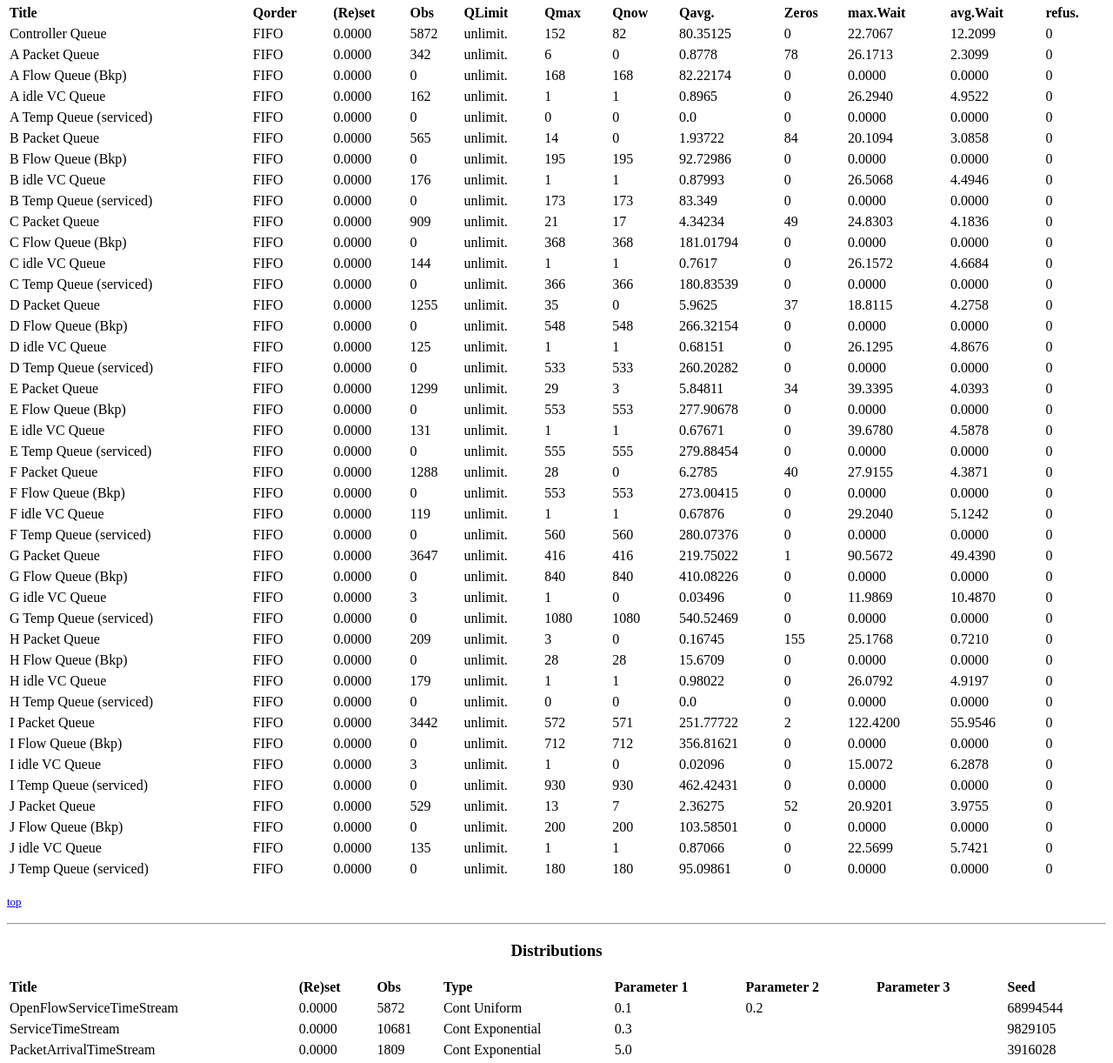
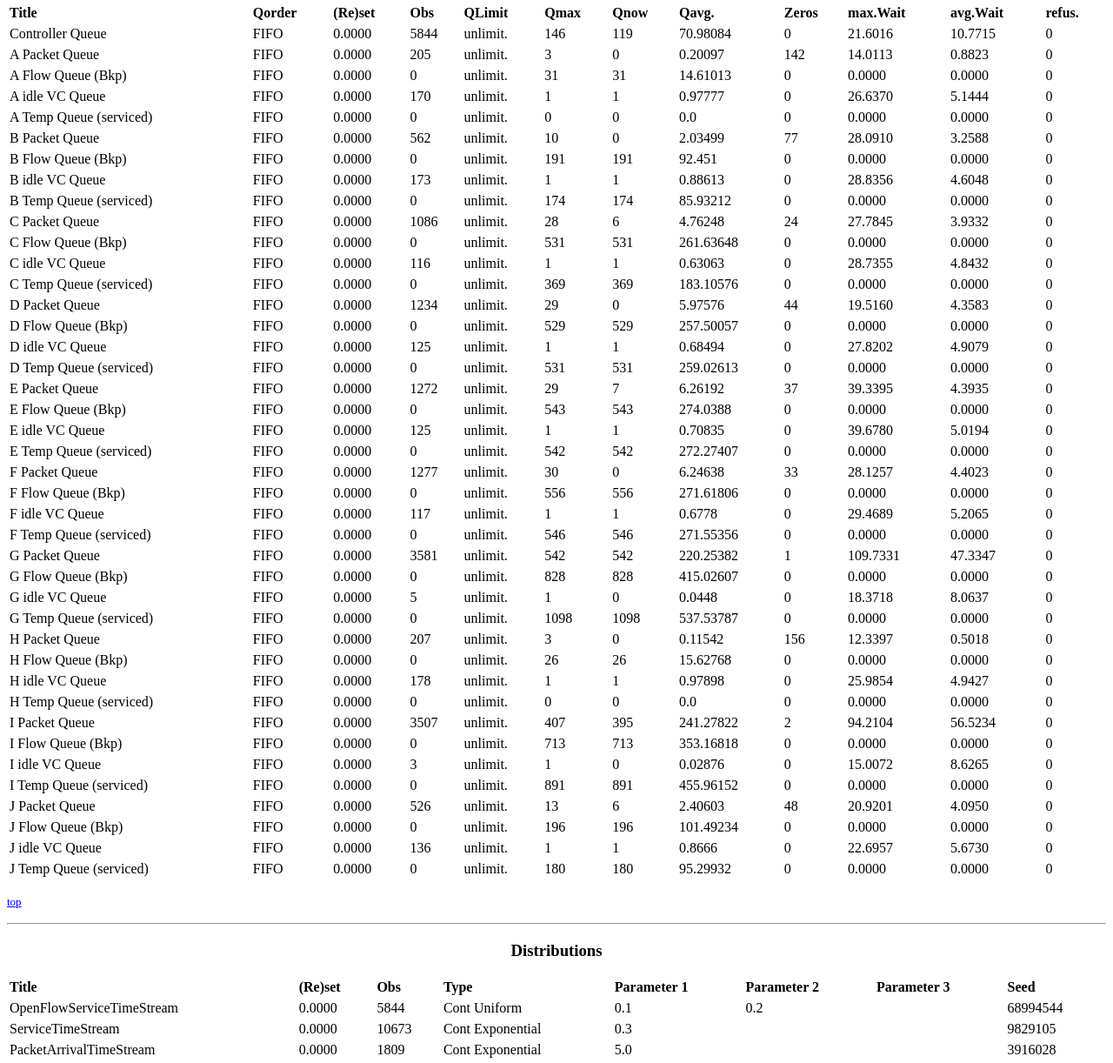
Before and after one commit to JyothishmathiCV/SDN-simulation, a website: page ProcessExampleExperiment_report.html in a window 1280 px wide. Shown: the part 563-1785 px from the top of the page at 87% size. Drawn offline with Linux system fonts and the light colour scheme.

Commit message:
newchange

```diff
--- a/ProcessExampleExperiment_report.html
+++ b/ProcessExampleExperiment_report.html
@@ -17,7 +17,7 @@
 <tr valign="top"><td><b><div align="left">Property</div></b></td><td><b><div align="left">Content</div></b></td></tr>
 <tr valign="top"></tr>
 <tr valign="top"><td>Simulation duration</td><td>Experiment run from 0.0000 until 900.0000.</td></tr>
-<tr valign="top"><td>Computation duration (HH:MM:SS)</td><td>00:00:09</td></tr>
+<tr valign="top"><td>Computation duration (HH:MM:SS)</td><td>00:00:03</td></tr>
 <tr valign="top"><td>Resets</td><td>No resets during the experiment run.</td></tr>
 <tr valign="top"><td>Seed</td><td>979</td></tr>
 <tr valign="top"><td>Errors</td><td>Attention: At least one error or warning has occurred. See error output for details.</td></tr>
@@ -26,56 +26,56 @@
 <hr><div align="center"><h3>Queues</h3></div>
 <table border="0" cellspacing="0" cellpadding="3" width="100%">
 <tr valign="top"><td><b><div align="left">Title</div></b></td><td><b><div align="left">Qorder</div></b></td><td><b><div align="left">(Re)set</div></b></td><td><b><div align="left">Obs</div></b></td><td><b><div align="left">QLimit</div></b></td><td><b><div align="left">Qmax</div></b></td><td><b><div align="left">Qnow</div></b></td><td><b><div align="left">Qavg.</div></b></td><td><b><div align="left">Zeros</div></b></td><td><b><div align="left">max.Wait</div></b></td><td><b><div align="left">avg.Wait</div></b></td><td><b><div align="left">refus.</div></b></td></tr>
-<tr valign="top"><td>Controller Queue</td><td>FIFO</td><td>0.0000</td><td>5872</td><td>unlimit.</td><td>152</td><td>82</td><td>80.35125</td><td>0</td><td>22.7067</td><td>12.2099</td><td>0</td></tr>
-<tr valign="top"><td>A Packet Queue</td><td>FIFO</td><td>0.0000</td><td>342</td><td>unlimit.</td><td>6</td><td>0</td><td>0.8778</td><td>78</td><td>26.1713</td><td>2.3099</td><td>0</td></tr>
-<tr valign="top"><td>A Flow Queue (Bkp)</td><td>FIFO</td><td>0.0000</td><td>0</td><td>unlimit.</td><td>168</td><td>168</td><td>82.22174</td><td>0</td><td>0.0000</td><td>0.0000</td><td>0</td></tr>
-<tr valign="top"><td>A idle VC Queue</td><td>FIFO</td><td>0.0000</td><td>162</td><td>unlimit.</td><td>1</td><td>1</td><td>0.8965</td><td>0</td><td>26.2940</td><td>4.9522</td><td>0</td></tr>
+<tr valign="top"><td>Controller Queue</td><td>FIFO</td><td>0.0000</td><td>5844</td><td>unlimit.</td><td>146</td><td>119</td><td>70.98084</td><td>0</td><td>21.6016</td><td>10.7715</td><td>0</td></tr>
+<tr valign="top"><td>A Packet Queue</td><td>FIFO</td><td>0.0000</td><td>205</td><td>unlimit.</td><td>3</td><td>0</td><td>0.20097</td><td>142</td><td>14.0113</td><td>0.8823</td><td>0</td></tr>
+<tr valign="top"><td>A Flow Queue (Bkp)</td><td>FIFO</td><td>0.0000</td><td>0</td><td>unlimit.</td><td>31</td><td>31</td><td>14.61013</td><td>0</td><td>0.0000</td><td>0.0000</td><td>0</td></tr>
+<tr valign="top"><td>A idle VC Queue</td><td>FIFO</td><td>0.0000</td><td>170</td><td>unlimit.</td><td>1</td><td>1</td><td>0.97777</td><td>0</td><td>26.6370</td><td>5.1444</td><td>0</td></tr>
 <tr valign="top"><td>A Temp Queue (serviced)</td><td>FIFO</td><td>0.0000</td><td>0</td><td>unlimit.</td><td>0</td><td>0</td><td>0.0</td><td>0</td><td>0.0000</td><td>0.0000</td><td>0</td></tr>
-<tr valign="top"><td>B Packet Queue</td><td>FIFO</td><td>0.0000</td><td>565</td><td>unlimit.</td><td>14</td><td>0</td><td>1.93722</td><td>84</td><td>20.1094</td><td>3.0858</td><td>0</td></tr>
-<tr valign="top"><td>B Flow Queue (Bkp)</td><td>FIFO</td><td>0.0000</td><td>0</td><td>unlimit.</td><td>195</td><td>195</td><td>92.72986</td><td>0</td><td>0.0000</td><td>0.0000</td><td>0</td></tr>
-<tr valign="top"><td>B idle VC Queue</td><td>FIFO</td><td>0.0000</td><td>176</td><td>unlimit.</td><td>1</td><td>1</td><td>0.87993</td><td>0</td><td>26.5068</td><td>4.4946</td><td>0</td></tr>
-<tr valign="top"><td>B Temp Queue (serviced)</td><td>FIFO</td><td>0.0000</td><td>0</td><td>unlimit.</td><td>173</td><td>173</td><td>83.349</td><td>0</td><td>0.0000</td><td>0.0000</td><td>0</td></tr>
-<tr valign="top"><td>C Packet Queue</td><td>FIFO</td><td>0.0000</td><td>909</td><td>unlimit.</td><td>21</td><td>17</td><td>4.34234</td><td>49</td><td>24.8303</td><td>4.1836</td><td>0</td></tr>
-<tr valign="top"><td>C Flow Queue (Bkp)</td><td>FIFO</td><td>0.0000</td><td>0</td><td>unlimit.</td><td>368</td><td>368</td><td>181.01794</td><td>0</td><td>0.0000</td><td>0.0000</td><td>0</td></tr>
-<tr valign="top"><td>C idle VC Queue</td><td>FIFO</td><td>0.0000</td><td>144</td><td>unlimit.</td><td>1</td><td>1</td><td>0.7617</td><td>0</td><td>26.1572</td><td>4.6684</td><td>0</td></tr>
-<tr valign="top"><td>C Temp Queue (serviced)</td><td>FIFO</td><td>0.0000</td><td>0</td><td>unlimit.</td><td>366</td><td>366</td><td>180.83539</td><td>0</td><td>0.0000</td><td>0.0000</td><td>0</td></tr>
-<tr valign="top"><td>D Packet Queue</td><td>FIFO</td><td>0.0000</td><td>1255</td><td>unlimit.</td><td>35</td><td>0</td><td>5.9625</td><td>37</td><td>18.8115</td><td>4.2758</td><td>0</td></tr>
-<tr valign="top"><td>D Flow Queue (Bkp)</td><td>FIFO</td><td>0.0000</td><td>0</td><td>unlimit.</td><td>548</td><td>548</td><td>266.32154</td><td>0</td><td>0.0000</td><td>0.0000</td><td>0</td></tr>
-<tr valign="top"><td>D idle VC Queue</td><td>FIFO</td><td>0.0000</td><td>125</td><td>unlimit.</td><td>1</td><td>1</td><td>0.68151</td><td>0</td><td>26.1295</td><td>4.8676</td><td>0</td></tr>
-<tr valign="top"><td>D Temp Queue (serviced)</td><td>FIFO</td><td>0.0000</td><td>0</td><td>unlimit.</td><td>533</td><td>533</td><td>260.20282</td><td>0</td><td>0.0000</td><td>0.0000</td><td>0</td></tr>
-<tr valign="top"><td>E Packet Queue</td><td>FIFO</td><td>0.0000</td><td>1299</td><td>unlimit.</td><td>29</td><td>3</td><td>5.84811</td><td>34</td><td>39.3395</td><td>4.0393</td><td>0</td></tr>
-<tr valign="top"><td>E Flow Queue (Bkp)</td><td>FIFO</td><td>0.0000</td><td>0</td><td>unlimit.</td><td>553</td><td>553</td><td>277.90678</td><td>0</td><td>0.0000</td><td>0.0000</td><td>0</td></tr>
-<tr valign="top"><td>E idle VC Queue</td><td>FIFO</td><td>0.0000</td><td>131</td><td>unlimit.</td><td>1</td><td>1</td><td>0.67671</td><td>0</td><td>39.6780</td><td>4.5878</td><td>0</td></tr>
-<tr valign="top"><td>E Temp Queue (serviced)</td><td>FIFO</td><td>0.0000</td><td>0</td><td>unlimit.</td><td>555</td><td>555</td><td>279.88454</td><td>0</td><td>0.0000</td><td>0.0000</td><td>0</td></tr>
-<tr valign="top"><td>F Packet Queue</td><td>FIFO</td><td>0.0000</td><td>1288</td><td>unlimit.</td><td>28</td><td>0</td><td>6.2785</td><td>40</td><td>27.9155</td><td>4.3871</td><td>0</td></tr>
-<tr valign="top"><td>F Flow Queue (Bkp)</td><td>FIFO</td><td>0.0000</td><td>0</td><td>unlimit.</td><td>553</td><td>553</td><td>273.00415</td><td>0</td><td>0.0000</td><td>0.0000</td><td>0</td></tr>
-<tr valign="top"><td>F idle VC Queue</td><td>FIFO</td><td>0.0000</td><td>119</td><td>unlimit.</td><td>1</td><td>1</td><td>0.67876</td><td>0</td><td>29.2040</td><td>5.1242</td><td>0</td></tr>
-<tr valign="top"><td>F Temp Queue (serviced)</td><td>FIFO</td><td>0.0000</td><td>0</td><td>unlimit.</td><td>560</td><td>560</td><td>280.07376</td><td>0</td><td>0.0000</td><td>0.0000</td><td>0</td></tr>
-<tr valign="top"><td>G Packet Queue</td><td>FIFO</td><td>0.0000</td><td>3647</td><td>unlimit.</td><td>416</td><td>416</td><td>219.75022</td><td>1</td><td>90.5672</td><td>49.4390</td><td>0</td></tr>
-<tr valign="top"><td>G Flow Queue (Bkp)</td><td>FIFO</td><td>0.0000</td><td>0</td><td>unlimit.</td><td>840</td><td>840</td><td>410.08226</td><td>0</td><td>0.0000</td><td>0.0000</td><td>0</td></tr>
-<tr valign="top"><td>G idle VC Queue</td><td>FIFO</td><td>0.0000</td><td>3</td><td>unlimit.</td><td>1</td><td>0</td><td>0.03496</td><td>0</td><td>11.9869</td><td>10.4870</td><td>0</td></tr>
-<tr valign="top"><td>G Temp Queue (serviced)</td><td>FIFO</td><td>0.0000</td><td>0</td><td>unlimit.</td><td>1080</td><td>1080</td><td>540.52469</td><td>0</td><td>0.0000</td><td>0.0000</td><td>0</td></tr>
-<tr valign="top"><td>H Packet Queue</td><td>FIFO</td><td>0.0000</td><td>209</td><td>unlimit.</td><td>3</td><td>0</td><td>0.16745</td><td>155</td><td>25.1768</td><td>0.7210</td><td>0</td></tr>
-<tr valign="top"><td>H Flow Queue (Bkp)</td><td>FIFO</td><td>0.0000</td><td>0</td><td>unlimit.</td><td>28</td><td>28</td><td>15.6709</td><td>0</td><td>0.0000</td><td>0.0000</td><td>0</td></tr>
-<tr valign="top"><td>H idle VC Queue</td><td>FIFO</td><td>0.0000</td><td>179</td><td>unlimit.</td><td>1</td><td>1</td><td>0.98022</td><td>0</td><td>26.0792</td><td>4.9197</td><td>0</td></tr>
+<tr valign="top"><td>B Packet Queue</td><td>FIFO</td><td>0.0000</td><td>562</td><td>unlimit.</td><td>10</td><td>0</td><td>2.03499</td><td>77</td><td>28.0910</td><td>3.2588</td><td>0</td></tr>
+<tr valign="top"><td>B Flow Queue (Bkp)</td><td>FIFO</td><td>0.0000</td><td>0</td><td>unlimit.</td><td>191</td><td>191</td><td>92.451</td><td>0</td><td>0.0000</td><td>0.0000</td><td>0</td></tr>
+<tr valign="top"><td>B idle VC Queue</td><td>FIFO</td><td>0.0000</td><td>173</td><td>unlimit.</td><td>1</td><td>1</td><td>0.88613</td><td>0</td><td>28.8356</td><td>4.6048</td><td>0</td></tr>
+<tr valign="top"><td>B Temp Queue (serviced)</td><td>FIFO</td><td>0.0000</td><td>0</td><td>unlimit.</td><td>174</td><td>174</td><td>85.93212</td><td>0</td><td>0.0000</td><td>0.0000</td><td>0</td></tr>
+<tr valign="top"><td>C Packet Queue</td><td>FIFO</td><td>0.0000</td><td>1086</td><td>unlimit.</td><td>28</td><td>6</td><td>4.76248</td><td>24</td><td>27.7845</td><td>3.9332</td><td>0</td></tr>
+<tr valign="top"><td>C Flow Queue (Bkp)</td><td>FIFO</td><td>0.0000</td><td>0</td><td>unlimit.</td><td>531</td><td>531</td><td>261.63648</td><td>0</td><td>0.0000</td><td>0.0000</td><td>0</td></tr>
+<tr valign="top"><td>C idle VC Queue</td><td>FIFO</td><td>0.0000</td><td>116</td><td>unlimit.</td><td>1</td><td>1</td><td>0.63063</td><td>0</td><td>28.7355</td><td>4.8432</td><td>0</td></tr>
+<tr valign="top"><td>C Temp Queue (serviced)</td><td>FIFO</td><td>0.0000</td><td>0</td><td>unlimit.</td><td>369</td><td>369</td><td>183.10576</td><td>0</td><td>0.0000</td><td>0.0000</td><td>0</td></tr>
+<tr valign="top"><td>D Packet Queue</td><td>FIFO</td><td>0.0000</td><td>1234</td><td>unlimit.</td><td>29</td><td>0</td><td>5.97576</td><td>44</td><td>19.5160</td><td>4.3583</td><td>0</td></tr>
+<tr valign="top"><td>D Flow Queue (Bkp)</td><td>FIFO</td><td>0.0000</td><td>0</td><td>unlimit.</td><td>529</td><td>529</td><td>257.50057</td><td>0</td><td>0.0000</td><td>0.0000</td><td>0</td></tr>
+<tr valign="top"><td>D idle VC Queue</td><td>FIFO</td><td>0.0000</td><td>125</td><td>unlimit.</td><td>1</td><td>1</td><td>0.68494</td><td>0</td><td>27.8202</td><td>4.9079</td><td>0</td></tr>
+<tr valign="top"><td>D Temp Queue (serviced)</td><td>FIFO</td><td>0.0000</td><td>0</td><td>unlimit.</td><td>531</td><td>531</td><td>259.02613</td><td>0</td><td>0.0000</td><td>0.0000</td><td>0</td></tr>
+<tr valign="top"><td>E Packet Queue</td><td>FIFO</td><td>0.0000</td><td>1272</td><td>unlimit.</td><td>29</td><td>7</td><td>6.26192</td><td>37</td><td>39.3395</td><td>4.3935</td><td>0</td></tr>
+<tr valign="top"><td>E Flow Queue (Bkp)</td><td>FIFO</td><td>0.0000</td><td>0</td><td>unlimit.</td><td>543</td><td>543</td><td>274.0388</td><td>0</td><td>0.0000</td><td>0.0000</td><td>0</td></tr>
+<tr valign="top"><td>E idle VC Queue</td><td>FIFO</td><td>0.0000</td><td>125</td><td>unlimit.</td><td>1</td><td>1</td><td>0.70835</td><td>0</td><td>39.6780</td><td>5.0194</td><td>0</td></tr>
+<tr valign="top"><td>E Temp Queue (serviced)</td><td>FIFO</td><td>0.0000</td><td>0</td><td>unlimit.</td><td>542</td><td>542</td><td>272.27407</td><td>0</td><td>0.0000</td><td>0.0000</td><td>0</td></tr>
+<tr valign="top"><td>F Packet Queue</td><td>FIFO</td><td>0.0000</td><td>1277</td><td>unlimit.</td><td>30</td><td>0</td><td>6.24638</td><td>33</td><td>28.1257</td><td>4.4023</td><td>0</td></tr>
+<tr valign="top"><td>F Flow Queue (Bkp)</td><td>FIFO</td><td>0.0000</td><td>0</td><td>unlimit.</td><td>556</td><td>556</td><td>271.61806</td><td>0</td><td>0.0000</td><td>0.0000</td><td>0</td></tr>
+<tr valign="top"><td>F idle VC Queue</td><td>FIFO</td><td>0.0000</td><td>117</td><td>unlimit.</td><td>1</td><td>1</td><td>0.6778</td><td>0</td><td>29.4689</td><td>5.2065</td><td>0</td></tr>
+<tr valign="top"><td>F Temp Queue (serviced)</td><td>FIFO</td><td>0.0000</td><td>0</td><td>unlimit.</td><td>546</td><td>546</td><td>271.55356</td><td>0</td><td>0.0000</td><td>0.0000</td><td>0</td></tr>
+<tr valign="top"><td>G Packet Queue</td><td>FIFO</td><td>0.0000</td><td>3581</td><td>unlimit.</td><td>542</td><td>542</td><td>220.25382</td><td>1</td><td>109.7331</td><td>47.3347</td><td>0</td></tr>
+<tr valign="top"><td>G Flow Queue (Bkp)</td><td>FIFO</td><td>0.0000</td><td>0</td><td>unlimit.</td><td>828</td><td>828</td><td>415.02607</td><td>0</td><td>0.0000</td><td>0.0000</td><td>0</td></tr>
+<tr valign="top"><td>G idle VC Queue</td><td>FIFO</td><td>0.0000</td><td>5</td><td>unlimit.</td><td>1</td><td>0</td><td>0.0448</td><td>0</td><td>18.3718</td><td>8.0637</td><td>0</td></tr>
+<tr valign="top"><td>G Temp Queue (serviced)</td><td>FIFO</td><td>0.0000</td><td>0</td><td>unlimit.</td><td>1098</td><td>1098</td><td>537.53787</td><td>0</td><td>0.0000</td><td>0.0000</td><td>0</td></tr>
+<tr valign="top"><td>H Packet Queue</td><td>FIFO</td><td>0.0000</td><td>207</td><td>unlimit.</td><td>3</td><td>0</td><td>0.11542</td><td>156</td><td>12.3397</td><td>0.5018</td><td>0</td></tr>
+<tr valign="top"><td>H Flow Queue (Bkp)</td><td>FIFO</td><td>0.0000</td><td>0</td><td>unlimit.</td><td>26</td><td>26</td><td>15.62768</td><td>0</td><td>0.0000</td><td>0.0000</td><td>0</td></tr>
+<tr valign="top"><td>H idle VC Queue</td><td>FIFO</td><td>0.0000</td><td>178</td><td>unlimit.</td><td>1</td><td>1</td><td>0.97898</td><td>0</td><td>25.9854</td><td>4.9427</td><td>0</td></tr>
 <tr valign="top"><td>H Temp Queue (serviced)</td><td>FIFO</td><td>0.0000</td><td>0</td><td>unlimit.</td><td>0</td><td>0</td><td>0.0</td><td>0</td><td>0.0000</td><td>0.0000</td><td>0</td></tr>
-<tr valign="top"><td>I Packet Queue</td><td>FIFO</td><td>0.0000</td><td>3442</td><td>unlimit.</td><td>572</td><td>571</td><td>251.77722</td><td>2</td><td>122.4200</td><td>55.9546</td><td>0</td></tr>
-<tr valign="top"><td>I Flow Queue (Bkp)</td><td>FIFO</td><td>0.0000</td><td>0</td><td>unlimit.</td><td>712</td><td>712</td><td>356.81621</td><td>0</td><td>0.0000</td><td>0.0000</td><td>0</td></tr>
-<tr valign="top"><td>I idle VC Queue</td><td>FIFO</td><td>0.0000</td><td>3</td><td>unlimit.</td><td>1</td><td>0</td><td>0.02096</td><td>0</td><td>15.0072</td><td>6.2878</td><td>0</td></tr>
-<tr valign="top"><td>I Temp Queue (serviced)</td><td>FIFO</td><td>0.0000</td><td>0</td><td>unlimit.</td><td>930</td><td>930</td><td>462.42431</td><td>0</td><td>0.0000</td><td>0.0000</td><td>0</td></tr>
-<tr valign="top"><td>J Packet Queue</td><td>FIFO</td><td>0.0000</td><td>529</td><td>unlimit.</td><td>13</td><td>7</td><td>2.36275</td><td>52</td><td>20.9201</td><td>3.9755</td><td>0</td></tr>
-<tr valign="top"><td>J Flow Queue (Bkp)</td><td>FIFO</td><td>0.0000</td><td>0</td><td>unlimit.</td><td>200</td><td>200</td><td>103.58501</td><td>0</td><td>0.0000</td><td>0.0000</td><td>0</td></tr>
-<tr valign="top"><td>J idle VC Queue</td><td>FIFO</td><td>0.0000</td><td>135</td><td>unlimit.</td><td>1</td><td>1</td><td>0.87066</td><td>0</td><td>22.5699</td><td>5.7421</td><td>0</td></tr>
-<tr valign="top"><td>J Temp Queue (serviced)</td><td>FIFO</td><td>0.0000</td><td>0</td><td>unlimit.</td><td>180</td><td>180</td><td>95.09861</td><td>0</td><td>0.0000</td><td>0.0000</td><td>0</td></tr>
+<tr valign="top"><td>I Packet Queue</td><td>FIFO</td><td>0.0000</td><td>3507</td><td>unlimit.</td><td>407</td><td>395</td><td>241.27822</td><td>2</td><td>94.2104</td><td>56.5234</td><td>0</td></tr>
+<tr valign="top"><td>I Flow Queue (Bkp)</td><td>FIFO</td><td>0.0000</td><td>0</td><td>unlimit.</td><td>713</td><td>713</td><td>353.16818</td><td>0</td><td>0.0000</td><td>0.0000</td><td>0</td></tr>
+<tr valign="top"><td>I idle VC Queue</td><td>FIFO</td><td>0.0000</td><td>3</td><td>unlimit.</td><td>1</td><td>0</td><td>0.02876</td><td>0</td><td>15.0072</td><td>8.6265</td><td>0</td></tr>
+<tr valign="top"><td>I Temp Queue (serviced)</td><td>FIFO</td><td>0.0000</td><td>0</td><td>unlimit.</td><td>891</td><td>891</td><td>455.96152</td><td>0</td><td>0.0000</td><td>0.0000</td><td>0</td></tr>
+<tr valign="top"><td>J Packet Queue</td><td>FIFO</td><td>0.0000</td><td>526</td><td>unlimit.</td><td>13</td><td>6</td><td>2.40603</td><td>48</td><td>20.9201</td><td>4.0950</td><td>0</td></tr>
+<tr valign="top"><td>J Flow Queue (Bkp)</td><td>FIFO</td><td>0.0000</td><td>0</td><td>unlimit.</td><td>196</td><td>196</td><td>101.49234</td><td>0</td><td>0.0000</td><td>0.0000</td><td>0</td></tr>
+<tr valign="top"><td>J idle VC Queue</td><td>FIFO</td><td>0.0000</td><td>136</td><td>unlimit.</td><td>1</td><td>1</td><td>0.8666</td><td>0</td><td>22.6957</td><td>5.6730</td><td>0</td></tr>
+<tr valign="top"><td>J Temp Queue (serviced)</td><td>FIFO</td><td>0.0000</td><td>0</td><td>unlimit.</td><td>180</td><td>180</td><td>95.29932</td><td>0</td><td>0.0000</td><td>0.0000</td><td>0</td></tr>
 </table><p></p>
 <font size="-1"><a href="#top">top</a></font><p></p>
 <hr><div align="center"><h3>Distributions</h3></div>
 <table border="0" cellspacing="0" cellpadding="3" width="100%">
 <tr valign="top"><td><b><div align="left">Title</div></b></td><td><b><div align="left">(Re)set</div></b></td><td><b><div align="left">Obs</div></b></td><td><b><div align="left">Type</div></b></td><td><b><div align="left">Parameter 1</div></b></td><td><b><div align="left">Parameter 2</div></b></td><td><b><div align="left">Parameter 3</div></b></td><td><b><div align="left">Seed</div></b></td></tr>
-<tr valign="top"><td>OpenFlowServiceTimeStream</td><td>0.0000</td><td>5872</td><td>Cont Uniform</td><td>0.1</td><td>0.2</td><td> </td><td>68994544</td></tr>
-<tr valign="top"><td>ServiceTimeStream</td><td>0.0000</td><td>10681</td><td>Cont Exponential</td><td>0.3</td><td> </td><td> </td><td>9829105</td></tr>
+<tr valign="top"><td>OpenFlowServiceTimeStream</td><td>0.0000</td><td>5844</td><td>Cont Uniform</td><td>0.1</td><td>0.2</td><td> </td><td>68994544</td></tr>
+<tr valign="top"><td>ServiceTimeStream</td><td>0.0000</td><td>10673</td><td>Cont Exponential</td><td>0.3</td><td> </td><td> </td><td>9829105</td></tr>
 <tr valign="top"><td>PacketArrivalTimeStream</td><td>0.0000</td><td>1809</td><td>Cont Exponential</td><td>5.0</td><td> </td><td> </td><td>3916028</td></tr>
 </table><p></p>
 <font size="-1"><a href="#top">top</a></font><p></p>
-<font size="-2">created using <a href="http://www.desmoj.de">DESMO-J</A> Version 2.5.1d at Mon Apr 22 15:16:48 IST 2019 - DESMO-J is licensed under <A HREF=http://www.apache.org/licenses/LICENSE-2.0>Apache License, Version 2.0</A></font>
+<font size="-2">created using <a href="http://www.desmoj.de">DESMO-J</A> Version 2.5.1d at Mon Apr 22 16:21:52 IST 2019 - DESMO-J is licensed under <A HREF=http://www.apache.org/licenses/LICENSE-2.0>Apache License, Version 2.0</A></font>
 </body></html>
```
Also changed, not shown: ProcessExampleExperiment_debug.html (+1 -1 lines), script.js (+7 -2 lines).
